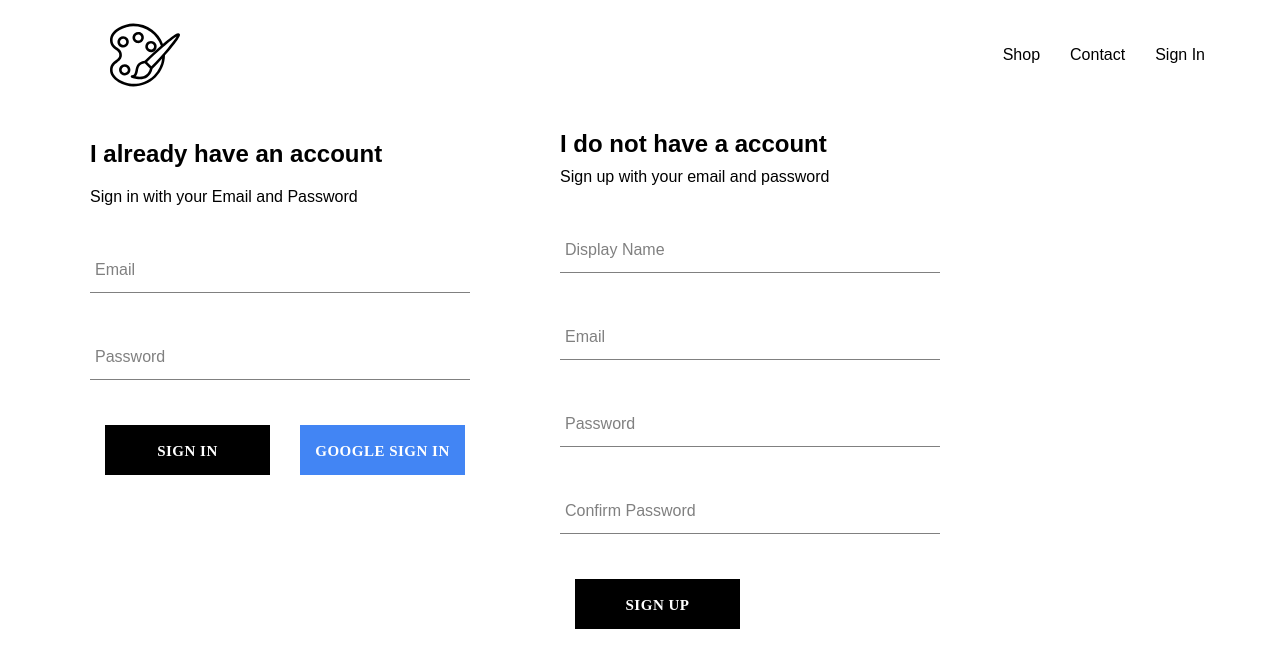
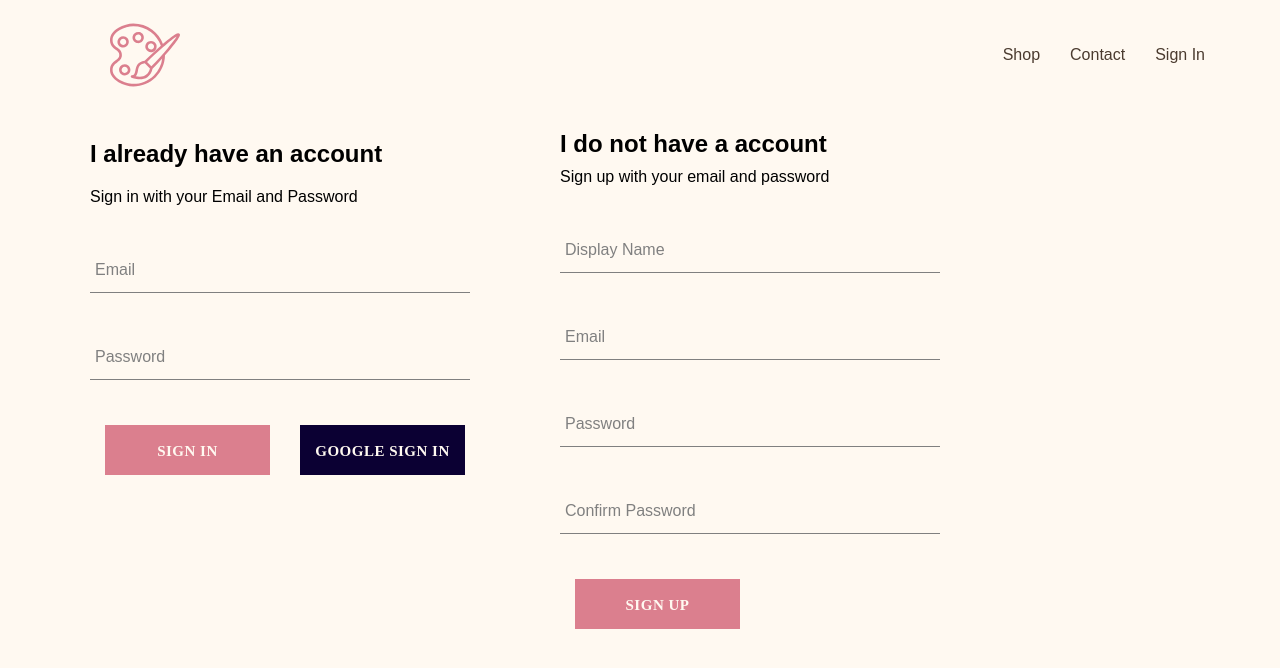
Before and after one commit to Espe-on/alias-art-co, a React (Create React App) app: page /signin in a window 1280 px wide. Shown: the top 668 px of the page. Built offline with nearby package versions, Linux system fonts and the light colour scheme; no server answers; a web font is replaced by a local one.

Commit message:
added site colors to repo

```diff
--- a/src/App.scss
+++ b/src/App.scss
@@ -1,3 +1,5 @@
+@import "sitecolors";
+
 body {
   font-family: 'Rambla', sans-serif;
   padding: 20px 60px;
@@ -5,7 +7,7 @@ body {
 
 a {
   text-decoration: none;
-  color: black;
+  color: $alt-color;
 }
 
 * {
--- a/src/components/custom-button/custom-button.styles.scss
+++ b/src/components/custom-button/custom-button.styles.scss
@@ -1,3 +1,5 @@
+@import "../../sitecolors";
+
 .custom-button {
   min-width: 165px;
   width: auto;
@@ -6,8 +8,8 @@
   line-height: 50px;
   margin: 0 15px 0 15px;
   font-size: 15px;
-  background-color: black;
-  color: white;
+  background-color: $main-color;
+  color: $background-color;
   text-transform: uppercase;
   font-family: 'Rambla';
   font-weight: bolder;
@@ -15,17 +17,17 @@
   cursor: pointer;
 
   &:hover {
-    background-color: white;
-    color: black;
-    border: 1px solid black;
+    background-color: $background-color;
+    color: $alt-color;
+    border: 1px solid $alt-color;
   }
 
   &.google-sign-in{
-    background-color: #4285f4;
-    color:white;
+    background-color: $highlight-secondary-color;
+    color:$background-color;
 
     &.hover {
-      background-color: #357ae8;
+      background-color: $highlight-secondary-color;
       border : none;
     }
   }
--- a/src/components/form-input/form-input.styles.scss
+++ b/src/components/form-input/form-input.styles.scss
@@ -1,10 +1,11 @@
-$sub-color: grey;
-$main-color: black;
+@import "../../sitecolors";
+
+$alt-color: grey;
 
 @mixin shrinkLabel {
   top: -14px;
   font-size: 12px;
-  color: $main-color;
+  color: $alt-color;
 }
 
 .group {
@@ -13,15 +14,15 @@ $main-color: black;
 
   .form-input {
     background: none;
-    background-color: white;
-    color: $sub-color;
+    background-color: $background-color;
+    color: $alt-color;
     font-size: 18px;
     padding: 10px 10px 10px 5px;
     display: block;
     width: 100%;
     border: none;
     border-radius: 0;
-    border-bottom: 1px solid $sub-color;
+    border-bottom: 1px solid $alt-color;
     margin: 25px 0;
 
     &:focus {
@@ -38,7 +39,7 @@ $main-color: black;
   }
 
   .form-input-label {
-    color: $sub-color;
+    color: $alt-color;
     font-size: 16px;
     font-weight: normal;
     position: absolute;
--- a/src/components/header/header.styles.scss
+++ b/src/components/header/header.styles.scss
@@ -1,3 +1,5 @@
+@import "../../sitecolors";
+
 .header {
   height: 70px;
   width: 100%;
@@ -9,6 +11,9 @@
     height: 100%;
     width: 70px;
     margin-left: 50px;
+    .logo{
+      fill: $main-color;
+    }
   }
 
   .options {
@@ -17,6 +22,7 @@
     display: flex;
     align-items: center;
     justify-content: flex-end;
+    font: $main-color;
 
     .option {
       padding: 10px 15px;
--- a/src/components/menu-item/menu-item.styles.scss
+++ b/src/components/menu-item/menu-item.styles.scss
@@ -1,3 +1,5 @@
+@import "../../sitecolors";
+
 .menu-item {
   min-width: 30%;
   height: 240px;
@@ -18,7 +20,7 @@
     }
 
     & .content {
-      opacity: 0.9;
+      opacity: 0.99;
     }
   }
 
@@ -47,21 +49,22 @@
     flex-direction: column;
     align-items: center;
     justify-content: center;
-    border: 1px solid black;
-    background-color: white;
-    opacity: 0.7;
+    border: 1px solid $alt-color;
+    background-color: $background-color;
+    opacity: 0.8;
     position: absolute;
 
     .title {
       font-weight: bold;
       margin-bottom: 6px;
       font-size: 22px;
-      color: #4a4a4a;
+      color: $main-color;
     }
 
     .subtitle {
       font-weight: lighter;
       font-size: 16px;
+      color: $alt-color;
     }
   }
 }
--- a/src/index.scss
+++ b/src/index.scss
@@ -1,4 +1,7 @@
+@import "sitecolors";
+
 body {
+  background-color: $background-color;
   margin: 0;
   font-family: -apple-system, BlinkMacSystemFont, 'Segoe UI', 'Roboto', 'Oxygen',
     'Ubuntu', 'Cantarell', 'Fira Sans', 'Droid Sans', 'Helvetica Neue',
--- /dev/null
+++ b/src/sitecolors.scss
@@ -0,0 +1,8 @@
+/*Main Site Colors*/
+$background-color : #FFF9F1;
+$main-color : #DB7F8E;
+$alt-color : #4B3B2F;
+
+/*Highlights*/
+$highlight-primary-color : #6d8a96;
+$highlight-secondary-color : #0B0033 ;
```
